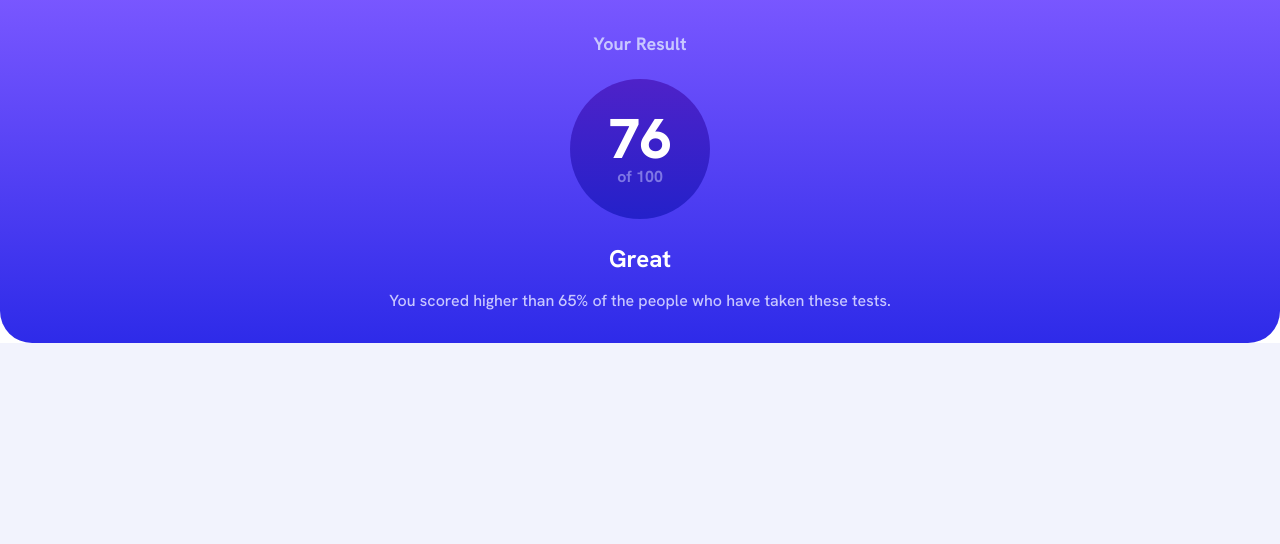
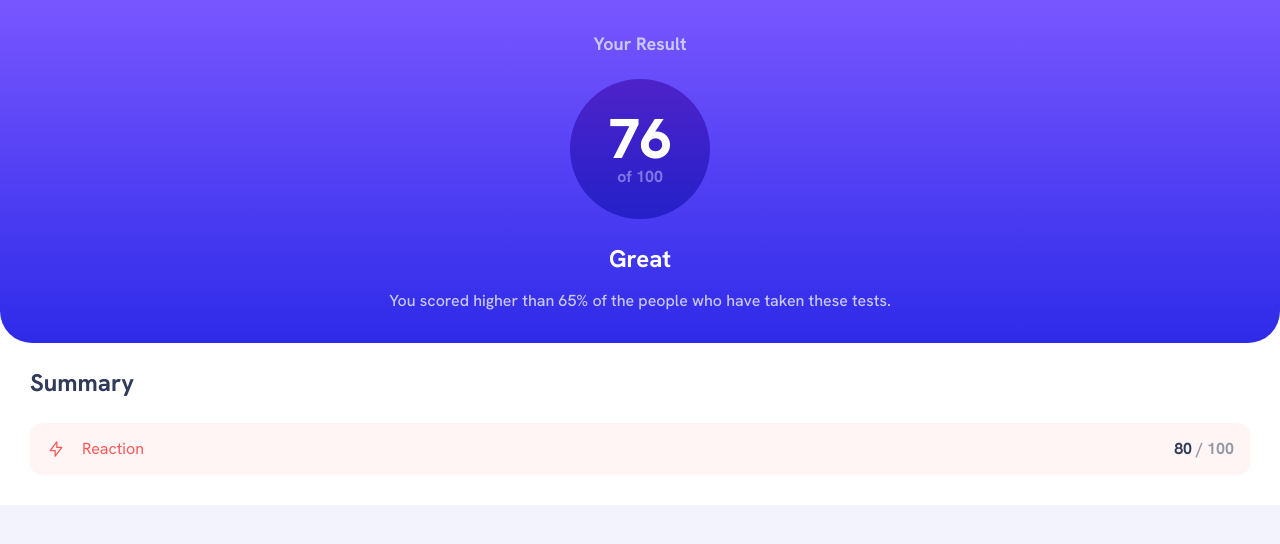
Before and after one commit to ahong211/results-summary-component, a React (Vite) app: page / in a window 1280 px wide. Shown: the top 544 px of the page. Built offline with nearby package versions, Linux system fonts and the light colour scheme.

Commit message:
Add hard-coded Summary Item component

```diff
--- a/src/App.css
+++ b/src/App.css
@@ -0,0 +1,5 @@
+.summarySection {
+  padding: 0 1.875rem 1.875rem;
+  display: grid;
+  gap: 1.5rem;
+}
--- a/src/App.jsx
+++ b/src/App.jsx
@@ -1,10 +1,15 @@
 import "./App.css";
 import ResultsOverview from "./components/ResultsOverview/ResultsOverview";
+import SummaryItem from "./components/SummaryItem/SummaryItem";
 
 function App() {
   return (
     <main>
       <ResultsOverview />
+      <section className="summarySection">
+        <h2>Summary</h2>
+        <SummaryItem />
+      </section>
     </main>
   );
 }
--- /dev/null
+++ b/src/components/SummaryItem/SummaryItem.jsx
@@ -0,0 +1,20 @@
+import React from "react";
+import reactionIcon from "../../assets/icon-reaction.svg";
+import styles from "./SummaryItem.module.css";
+
+const SummaryItem = () => {
+  return (
+    <div className={styles.summaryItemWrapper}>
+      <div className={styles.itemGroupContainer}>
+        <img src={reactionIcon} alt="red lightning bolt icon" />
+        <p className={styles.categoryLabel}>Reaction</p>
+      </div>
+
+      <p className={styles.pointsLabel}>
+        80 <span className={styles.totalPointsLabel}>/ 100</span>
+      </p>
+    </div>
+  );
+};
+
+export default SummaryItem;
--- /dev/null
+++ b/src/components/SummaryItem/SummaryItem.module.css
@@ -0,0 +1,24 @@
+.summaryItemWrapper {
+  display: flex;
+  justify-content: space-between;
+  background-color: var(--red-50);
+  padding: 1rem 1rem;
+  border-radius: 12px;
+}
+
+.itemGroupContainer {
+  display: flex;
+  gap: 1rem;
+}
+
+.categoryLabel {
+  color: var(--red-400);
+}
+
+.pointsLabel {
+  font-weight: 700;
+}
+
+.totalPointsLabel {
+  opacity: 50%;
+}
--- a/src/index.css
+++ b/src/index.css
@@ -55,4 +55,5 @@
 main {
   background-color: var(--bg-summary);
   display: grid;
+  gap: 1.5rem;
 }
```
